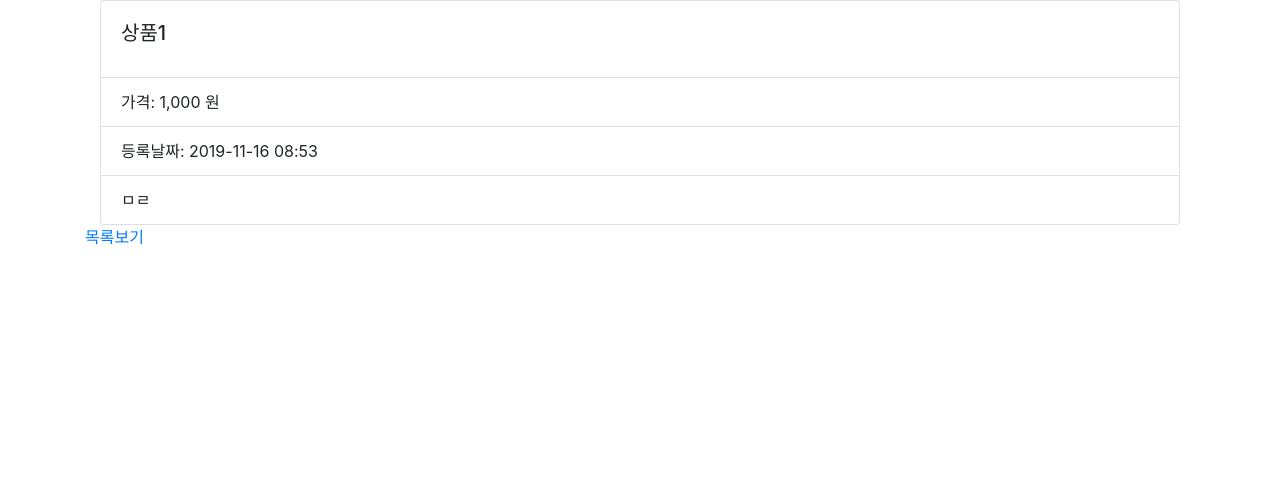
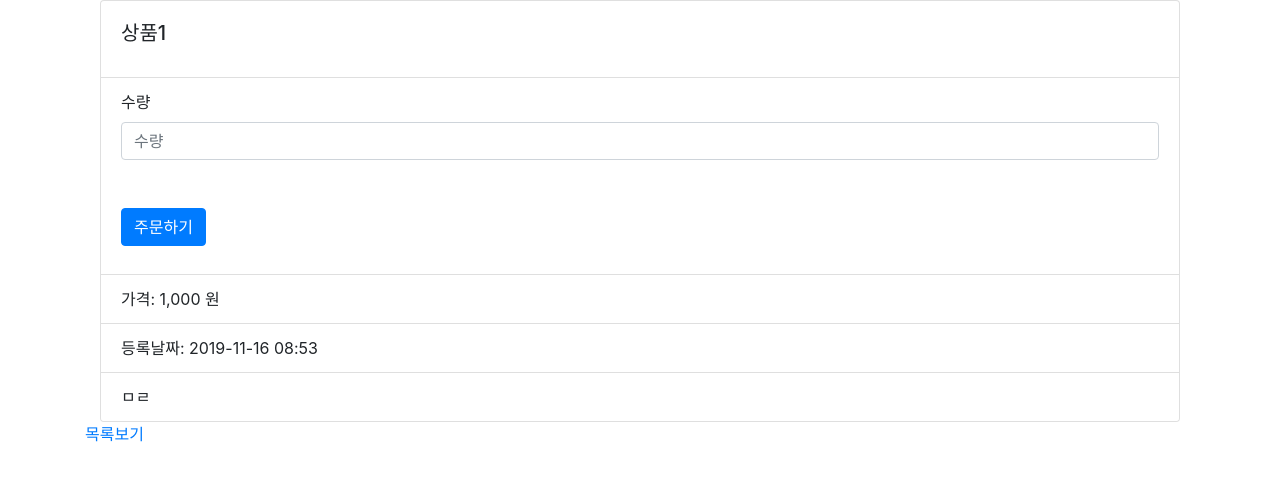
Before and after one commit to ParkHyeonChae/django-RESTful, a Django app: page /product/1/ in a window 1280 px wide. Shown: the top 481 px of the page. Run offline with Django 3.2, Linux system fonts and the light colour scheme; data comes from the database, SQL or seed files in the repository; some libraries are stand-ins or nearby versions.

Commit message:
product_order구현

```diff
--- a/django_restful/django_restful/urls.py
+++ b/django_restful/django_restful/urls.py
@@ -17,6 +17,7 @@ from django.contrib import admin
 from django.urls import path
 from user.views import index, RegisterView, LoginView
 from product.views import ProductList, ProductCreate, ProductDetail
+from order.views import OrderCreate
 
 urlpatterns = [
     path('admin/', admin.site.urls),
@@ -26,4 +27,5 @@ urlpatterns = [
     path('product/', ProductList.as_view()),
     path('product/<int:pk>/', ProductDetail.as_view()),
     path('product/create/', ProductCreate.as_view()),
+    path('order/create/', OrderCreate.as_view()),
  ]
--- /dev/null
+++ b/django_restful/order/forms.py
@@ -0,0 +1,20 @@
+from django import forms
+from .models import Order
+
+class RegisterForm(forms.Form):
+    quantity = forms.IntegerField(
+        error_messages={
+            'required': '수량을 입력해주세요'
+        },
+        label='수량'
+    )
+    product = forms.IntegerField(
+        error_messages={
+            'required': '상품설명을 입력해주세요'
+        }, label='상품설명', widget=forms.HiddenInput
+    )
+
+    def clean(self):
+        cleaned_data = super().clean()
+        quantity = cleaned_data.get('quantity')
+        product = cleaned_data.get('product')
--- a/django_restful/order/views.py
+++ b/django_restful/order/views.py
@@ -1 +1,7 @@
 from django.shortcuts import render
+from django.views.generic.edit import FormView
+from .forms import RegisterForm
+
+class OrderCreate(FormView):
+    form_class = RegisterForm
+    success_url = '/product'
--- a/django_restful/product/templates/product_detail.html
+++ b/django_restful/product/templates/product_detail.html
@@ -8,6 +8,24 @@
                 <h5 class="card-title">{{ product.name }}</h5>
             </div>
             <ul class="list-group list-group-flush">
+                <li class="list-group-item">
+                    <form method="POST" action="/order/create/">
+                        {% for field in form %}
+                        <div class="form group">
+                            {% ifnotequal field.name 'product' %}
+                            <label for="{{ field.id_for_label }}">{{ field.label }}</label>
+                            {% endifnotequal %}
+                            <input type="{{ field.field.widget.input_type }}" class="form-control" id="{{ field.id_for_label }}"
+                                placeholder="{{ field.label }}" name="{{ field.name }}"
+                                value="{% ifequal field.name 'product' %}{{product.id}}{% endifequal %}" />
+                        </div><br>
+                        {% if field.errors %}
+                        <span style="color:red">{{ field.errors }}</span>
+                        {% endif %}
+                        {% endfor %}
+                        <button type="submit" class="btn btn-primary">주문하기</button>
+                    </form>
+                </li>
                 <li class="list-group-item">가격: {{ product.price|intcomma }} 원</li>
                 <li class="list-group-item">등록날짜: {{ product.register_date|date:'Y-m-d H:i' }}</li>
                 <li class="list-group-item">{{ product.description|safe }}</li> <!--태그 자체로 사용하기 위해 safe필터 적용-->
@@ -20,6 +38,4 @@
         </div>
     </div>
 
-
-
 {% endblock %}
--- a/django_restful/product/views.py
+++ b/django_restful/product/views.py
@@ -3,6 +3,7 @@ from django.views.generic import ListView, DetailView
 from django.views.generic.edit import FormView
 from .models import Product
 from .forms import RegisterForm
+from order.forms import RegisterForm as OrderForm
 
 class ProductList(ListView):
     model = Product
@@ -18,3 +19,8 @@ class ProductDetail(DetailView):
     template_name = 'product_detail.html'
     queryset = Product.objects.all()
     context_object_name = 'product'
+
+    def get_context_data(self, **kwargs):
+        context = super().get_context_data(**kwargs)
+        context['form'] = OrderForm()
+        return context
```
